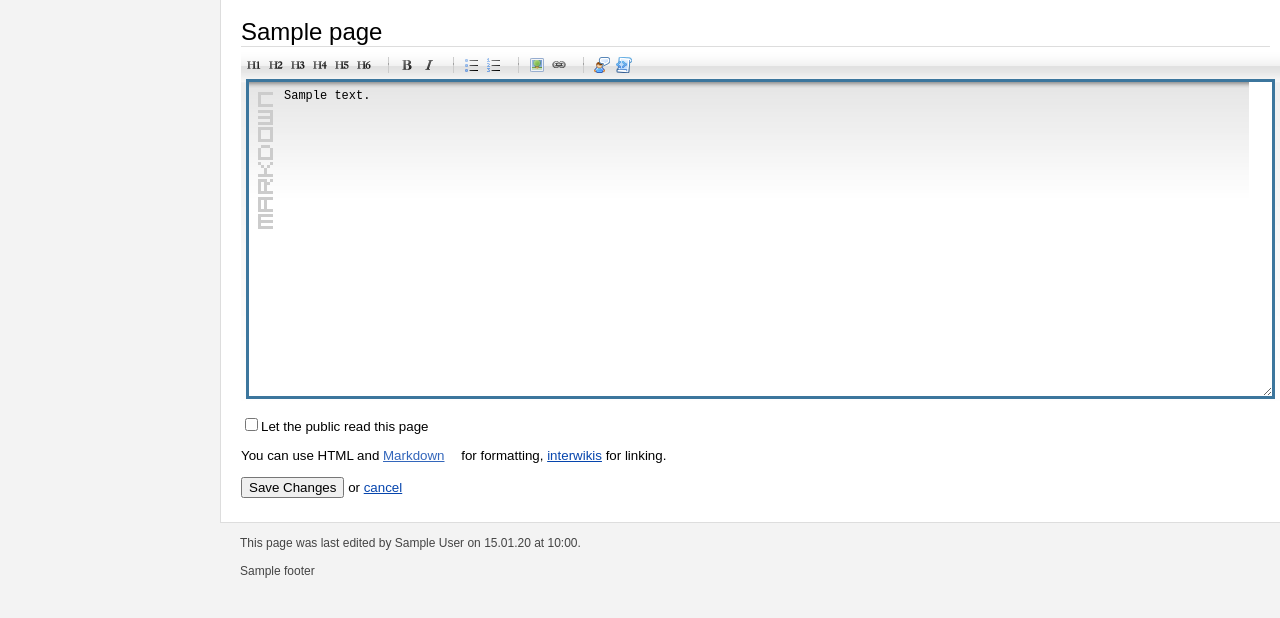
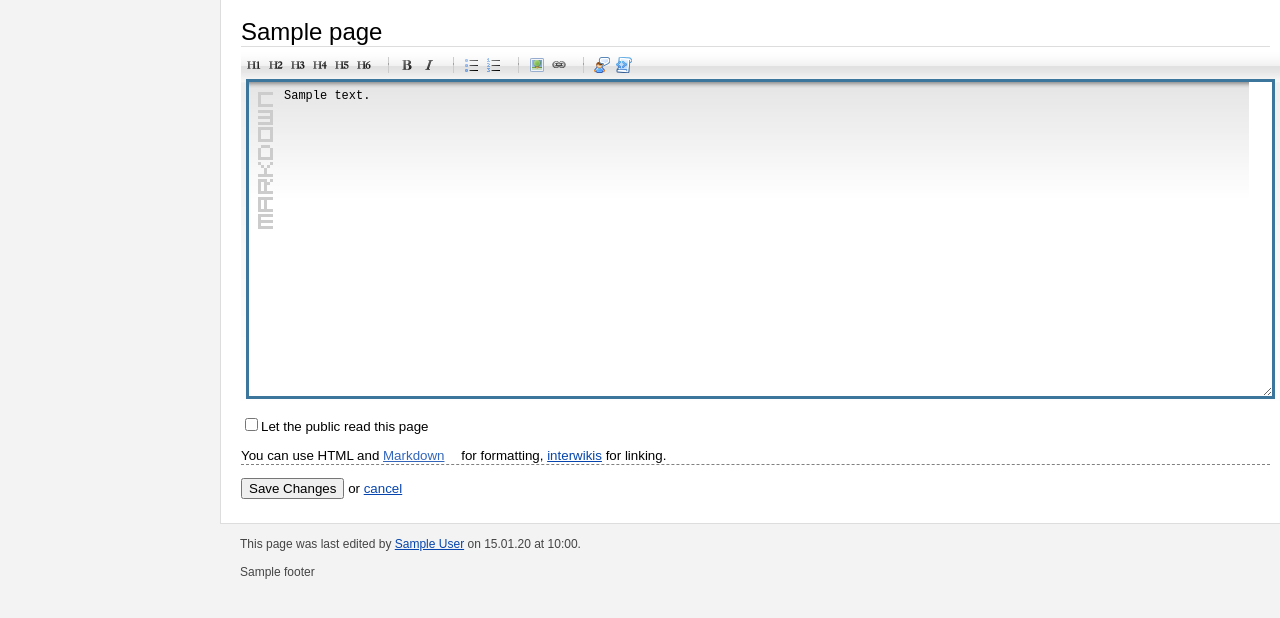
Before and after one commit to WebIntents/wiki, a Django app: template templates/edit.html in a window 1280 px wide. Shown: the part 53-671 px from the top of the page. Run offline with Django 3.2, Linux system fonts and the light colour scheme; the template is opened without the code that fills it: most values are stand-ins (such as "Sample title", 1, 10 or a date in 2020); some libraries are stand-ins or nearby versions.

Commit message:
Links from username, .hint

```diff
--- a/static/themes/default/style.css
+++ b/static/themes/default/style.css
@@ -183,3 +183,8 @@ table.c thead th {
   font-weight: normal;
   color: #444;
 }
+
+.hint {
+  border-bottom: dashed gray 1px;
+  cursor: help;
+}
--- a/templates/base.html
+++ b/templates/base.html
@@ -64,7 +64,7 @@
 		{% block footer %}
       <div id="footer">
         {% if page.updated %}
-        <p id="pm">This page was last edited {% if page.author %}by {{ page.author }}{% else %}anonymously{% endif %} on {{ page.updated|date:"d.m.y" }} at {{ page.updated|date:"H:i" }}.</p>
+        <p id="pm">This page was last edited {% if page.author %}by <a href="/users/{{ page.author|escape}}">{{ page.author }}</a>{% else %}anonymously{% endif %} on {{ page.updated|date:"d.m.y" }} at {{ page.updated|date:"H:i" }}.</p>
         {% endif %}
         {% if settings.footer %}
           {{ settings.footer }}
```
Also changed, not shown: 1 other file.
